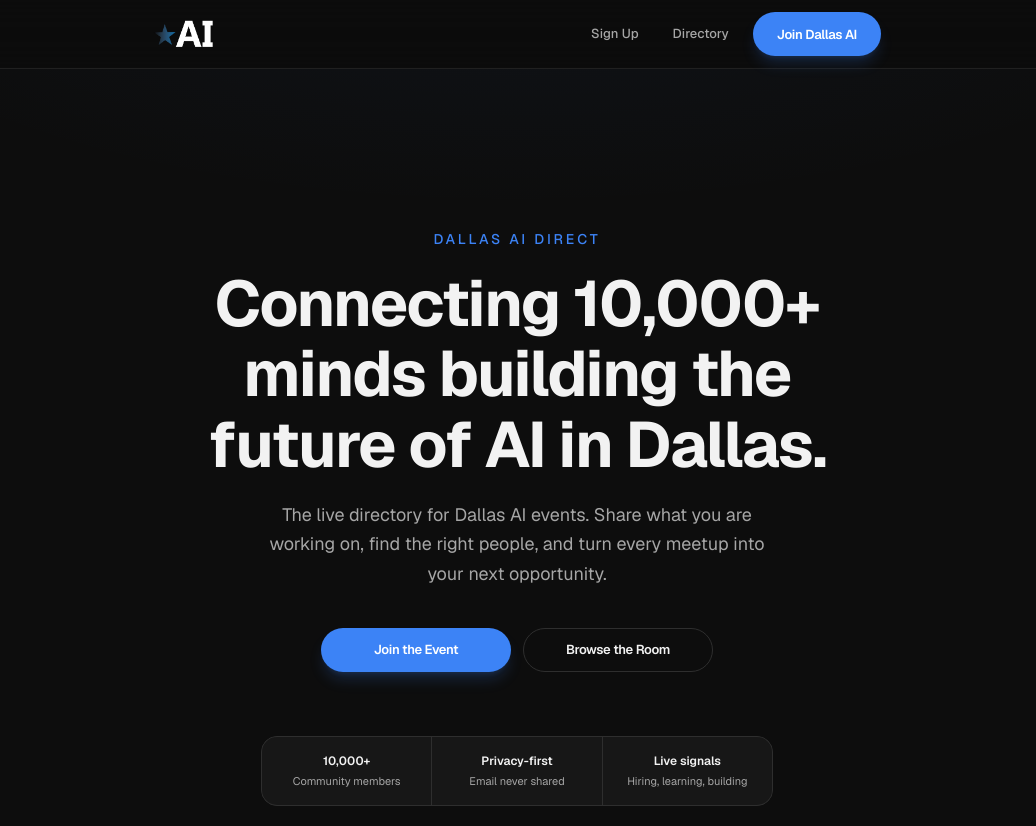
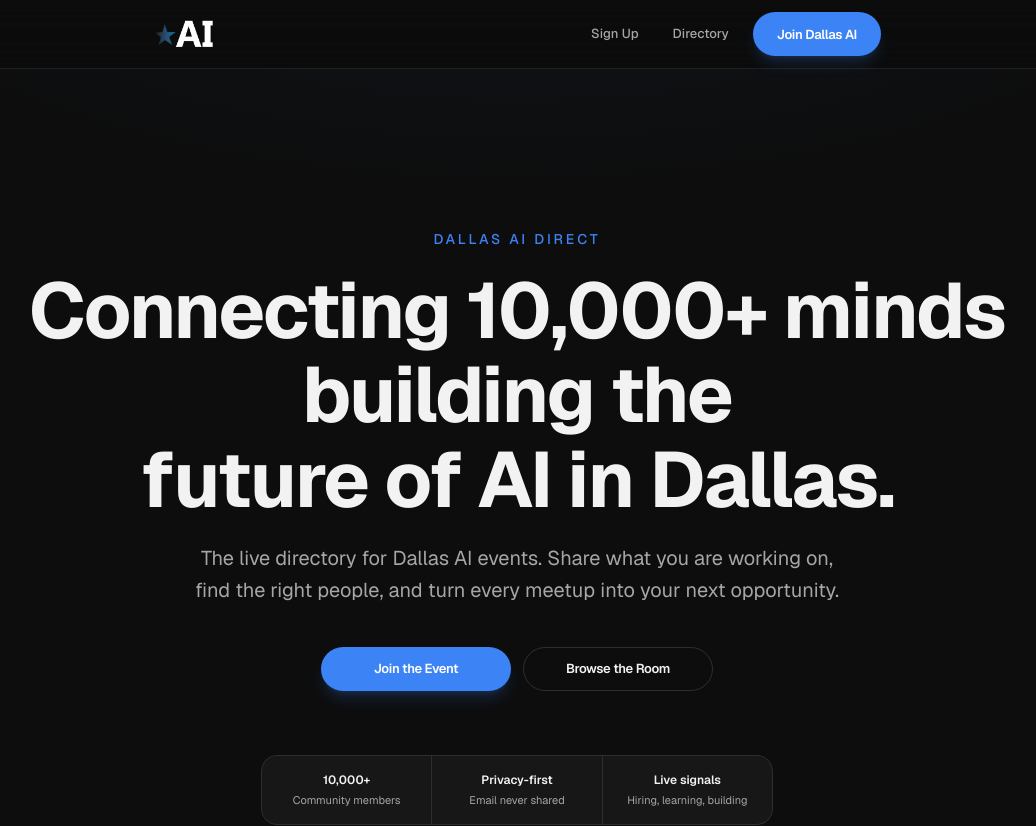
Before and after one commit to daniel-p-green/Dallas-AI-Direct-beta, a Next.js app: page / in a window 1280 px wide. Shown: the top 826 px of the page, without its empty margins (123-1159 px from the left). Built offline with nearby package versions, Linux system fonts and the light colour scheme; no server answers.

Commit message:
Polish hero layout and directory search spacing

```diff
--- a/components/hero-section.tsx
+++ b/components/hero-section.tsx
@@ -23,12 +23,14 @@
         Dallas AI Direct
       </p>
 
-      <h1 className="mt-5 max-w-[720px] text-balance text-[clamp(2.25rem,6vw,4rem)] font-bold leading-[1.1] tracking-tight">
-        Connecting 10,000+ minds building the future of AI in Dallas.
+      <h1 className="mt-5 max-w-[1120px] text-[clamp(2.25rem,6.1vw,5.25rem)] font-bold leading-[1.08] tracking-tight">
+        <span className="block">Connecting 10,000+ minds building the</span>
+        <span className="block">future of AI in Dallas.</span>
       </h1>
 
-      <p className="mt-5 max-w-lg text-pretty text-base leading-relaxed text-muted-foreground md:text-lg md:leading-relaxed">
-        The live directory for Dallas AI events. Share what you are working on, find the right people, and turn every meetup into your next opportunity.
+      <p className="mt-5 max-w-[920px] text-base leading-relaxed text-muted-foreground md:text-xl md:leading-relaxed">
+        <span className="block">The live directory for Dallas AI events. Share what you are working on,</span>
+        <span className="block">find the right people, and turn every meetup into your next opportunity.</span>
       </p>
 
       <div className="mt-10 flex w-full max-w-xs flex-col gap-3 sm:max-w-none sm:flex-row sm:justify-center">
--- a/components/room-board.tsx
+++ b/components/room-board.tsx
@@ -507,7 +507,7 @@
           placeholder="Search by name, title, or company..."
           value={search}
           onChange={(e) => setSearch(e.target.value)}
-          className="form-input pl-11"
+          className="form-input !pl-12"
         />
       </div>
 
```
